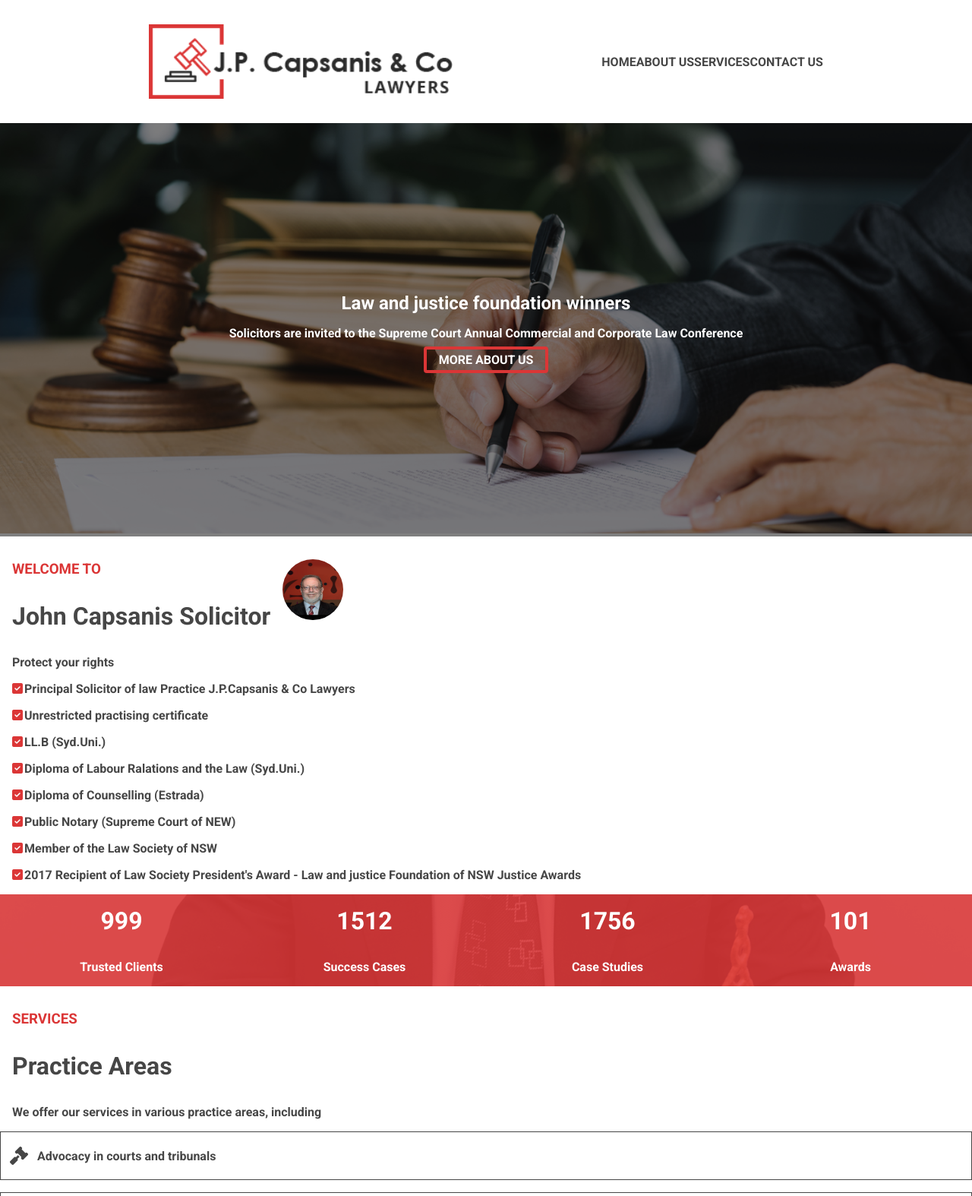
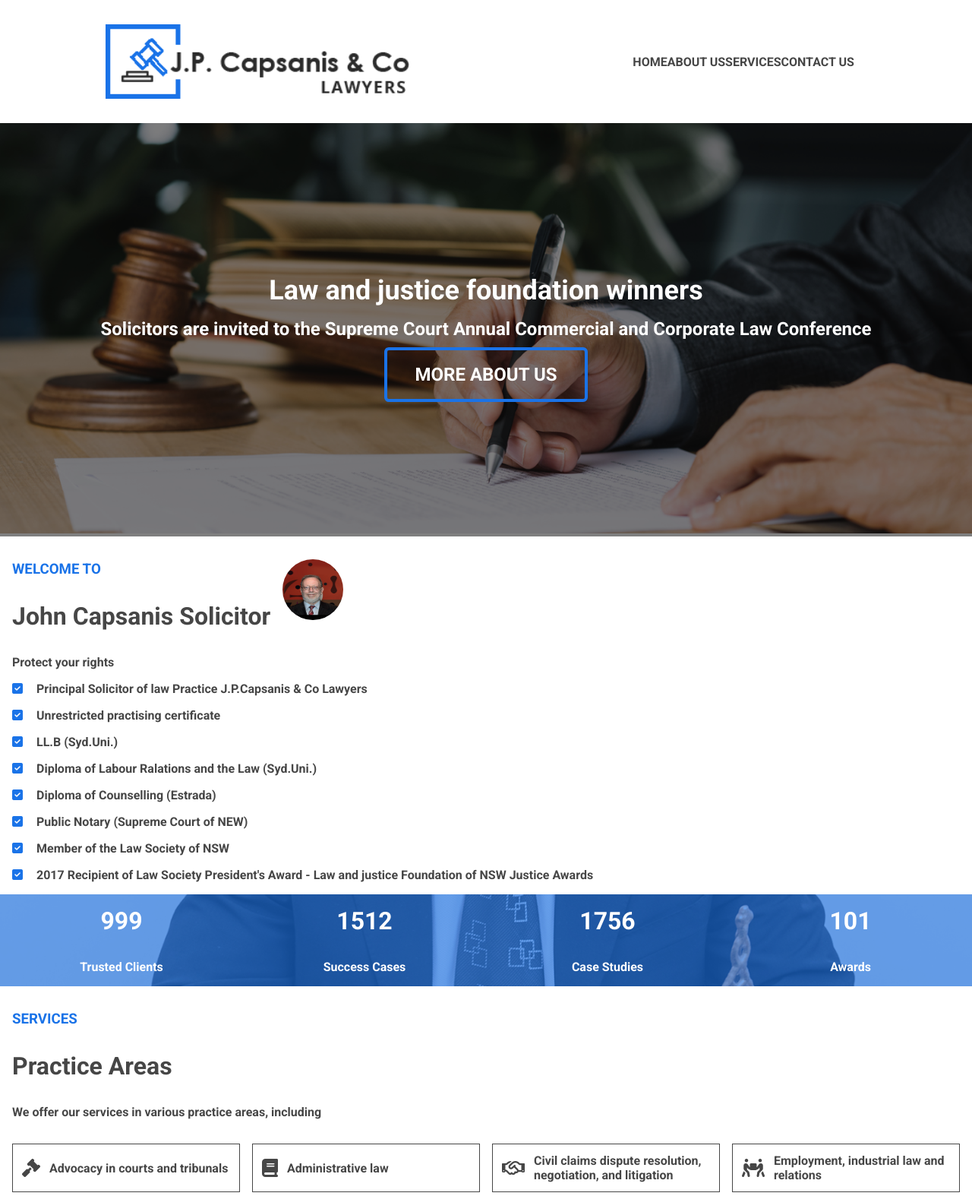
Before and after one commit to oikent/jcapsanis, a website: page views/index.html in a window 1280 px wide. Shown: the top 1574 px of the page at 76% size. Drawn offline with Linux system fonts and the light colour scheme.

Commit message:
changed logo, added animations

```diff
--- a/views/index.html
+++ b/views/index.html
@@ -1,5 +1,6 @@
 <!DOCTYPE html>
 <html lang="en">
+
 <head>
 	<meta charset="UTF-8" />
 	<meta http-equiv="X-UA-Compatible" content="IE=edge" />
@@ -7,20 +8,15 @@
 	<meta name="viewport" content="width=device-width, initial-scale=1.0" />
 	<link rel="stylesheet" href="style.css" />
 	<link rel="preconnect" href="https://fonts.gstatic.com" />
-		<link
-			href="https://fonts.googleapis.com/css2?family=Roboto:wght@400;700&display=swap"
-			rel="stylesheet"
-		/>
-		<script
-			src="https://kit.fontawesome.com/8711994a0f.js"
-			crossorigin="anonymous"
-		></script>
+	<link href="https://fonts.googleapis.com/css2?family=Roboto:wght@400;700&display=swap" rel="stylesheet" />
+	<script src="https://kit.fontawesome.com/8711994a0f.js" crossorigin="anonymous"></script>
 	<script src="script.js" defer></script>
 	<title>J.P.Capsanis & Co Lawyers</title>
 </head>
+
 <body>
 	<header class="header" id="home">
-			<img class="logo" src="images/logo2.png" alt="logo" />
+		<img class="logo" src="images/logo-blue.png" alt="logo" />
 		<nav class="nav">
 			<ul>
 				<li><a href="#home">HOME</a></li>
@@ -182,12 +178,7 @@
 
 				<iframe
 					src="https://www.google.com/maps/embed?pb=!1m18!1m12!1m3!1d3312.4066628791325!2d151.20291311568792!3d-33.87917908065346!2m3!1f0!2f0!3f0!3m2!1i1024!2i768!4f13.1!3m3!1m2!1s0x6b12ae2342b34291%3A0xb924eab82dc4892d!2sSuite%20406%2C%20Level%204%2F661%20George%20St%2C%20Haymarket%20NSW%202000!5e0!3m2!1sen!2sau!4v1622910177043!5m2!1sen!2sau"
-						width="600"
-						height="450"
-						style="border: 0"
-						allowfullscreen=""
-						loading="lazy"
-					></iframe>
+					width="600" height="450" style="border: 0" allowfullscreen="" loading="lazy"></iframe>
 			</article>
 		</div>
 	</section>
@@ -196,4 +187,5 @@
 		<p>Copyright 2020 © jcapsanislawyer.</p>
 	</footer>
 </body>
+
 </html>
--- a/views/script.js
+++ b/views/script.js
@@ -0,0 +1,17 @@
+const scrollbarPosition = 1200;
+const scrollbarPositionTablet = 900;
+const services = document.querySelector('.services');
+
+
+
+window.addEventListener('scroll', () => {
+    if (window.scrollY >= scrollbarPositionTablet && window.innerWidth > 359 && window.innerWidth < 1500) {
+        console.log('Tablet');
+        services.classList.add('animation');
+    }
+    else if (window.scrollY >= scrollbarPosition) {
+        console.log('Desktop and mobile')
+        services.classList.add('animation');
+
+    }
+})
--- a/views/style.css
+++ b/views/style.css
@@ -1,8 +1,53 @@
 :root {
 	--primary-clr: #464646;
-	--secondary-clr: #db3636;
-	--alt-clr: rgb(216, 216, 216);
+	--secondary-clr:#1A73E8;
+	--opaque:#1a73e8a1;
+	--alt-clr: #db3636;
 }
+/* animations */
+@keyframes slide-left-more {
+	0% {
+		transform:translate(-100%,-50%);
+		opacity: 0;
+	}
+	100% {
+		transform:translate(0,-50%);
+		opacity: 100%;
+	}
+}
+@keyframes slide-left {
+	0% {
+		transform:translateX(-100%);
+		opacity: 0;
+	}
+	100% {
+		transform:translateX(0);
+		opacity: 100%;
+	}
+}
+
+@keyframes slide-right {
+	0% {
+		transform:translateX(100%);
+		opacity: 0;
+	}
+	100% {
+		transform:translateX(0);
+		opacity: 100%;
+	}
+}
+
+@keyframes slide-up {
+	0% {
+		transform:translate(0,100%);
+		opacity: 0;
+	}
+	100% {
+		transform:translate(0,0);
+		opacity: 100%;
+	}
+}
+
 
 *,
 *::before,
@@ -47,17 +92,24 @@ h5 {
 }
 
 /* header */
+.header{
+	position:sticky;
+	top:0;
+	background-color: rgba(255, 255, 255, 0.877);
+	z-index: 99;
 
+}
 .logo {
-	width: 100%;
+	width: 70%;
 	max-width: 400px;
+	animation: slide-left 1s ease-out;
 }
 .nav ul {
 	display: flex;
-	justify-content: space-between;
+	justify-content: space-around;
 	list-style-type: none;
-	padding-top: 1rem;
-	padding-bottom: 1rem;
+	padding: 1rem;
+	animation: slide-right 1s ease-out;
 }
 
 .nav li a {
@@ -93,6 +145,8 @@ h5 {
 	min-height: 12rem;
 }
 
+
+
 .more {
 	color: #fff;
 	position: absolute;
@@ -100,17 +154,20 @@ h5 {
 	top: 50%;
 	width: 100%;
 	transform: translateY(-50%);
+	animation: slide-left-more 1s ease-out;
+}
+
+.more p {
+	margin-bottom:1rem;
 }
 /* jumps to about section */
 .more-btn {
 	font-weight: 900;
 	color: #fff;
-
 	font-weight: 700;
 	text-decoration: none;
-	margin: 1rem auto;
 	border: var(--secondary-clr) 4px solid;
-	padding: 0.25em 1em;
+	padding: 0.75em 1.5em;
 	border-radius: 0.25em;
 }
 
@@ -141,7 +198,7 @@ h5 {
 .check {
 	position: relative;
 	margin: 0 0 0 1rem;
-	padding: 0 0 1rem 1rem;
+	padding: 0 0 1rem 2rem;
 }
 
 .check::before {
@@ -156,7 +213,7 @@ h5 {
 
 /* count section */
 .counter {
-	background-image: url('/images/counterbackground.png');
+	background-image: url('/views/images/counterbackground.png');
 	background-attachment: fixed;
 	background-size: cover;
 	background-repeat: no-repeat;
@@ -166,7 +223,7 @@ h5 {
 	display: flex;
 	flex-wrap: wrap;
 	color: #fff;
-	background-color: #db3636e0;
+	background-color: var(--opaque);
 }
 
 .flex-item {
@@ -175,10 +232,17 @@ h5 {
 }
 
 /*  Services */
+
+.animation {
+	animation:slide-up 1s ease-in-out;
+}
+
+
 .grid-container {
+	margin: 1rem;
 	list-style-type: none;
 	display: grid;
-	grid-auto-flow: row;
+	grid-template-columns: repeat(auto-fill, minmax(260px, 1fr));
 	gap: 1em;
 }
 
@@ -196,9 +260,6 @@ h5 {
 }
 
 .grid-item i {
-	/* background-color: var(--alt-clr);
-	border: var(--alt-clr) 2px solid;
-	border-radius: 50%;*/
 	padding: 0.5em;
 	font-size: 1.5em;
 }
@@ -207,7 +268,7 @@ h5 {
 
 .contact {
 	color: #fff;
-	background-image: url('/images/extra.png');
+	background-image: url('/views/images/extra.png');
 	background-attachment: fixed;
 	background-size: cover;
 	background-repeat: no-repeat;
@@ -267,11 +328,18 @@ footer {
 	place-items: center;
 }
 
+/* below 450px */
+@media only screen and (max-width: 450px){
+	.more{
+		font-size: 80%;
+	}
+}
+
 /* desktop view */
-@media only screen and (min-width: 800px) {
+@media only screen and (min-width:800px) {
 	.header {
 		display: flex;
-		justify-content: space-evenly;
+		justify-content: space-around;
 		align-items: center;
 		margin: 2em auto;
 	}
@@ -280,8 +348,8 @@ footer {
 		list-style-type: none;
 	}
 
-	/* .more {
+	.more {
 		font-size: 150%;
 		top: 50%;
-	} */
+	}
 }
```
Also changed, not shown: views/images/logo-blue.png (added), 1 other file. Lines whose indentation alone changed are shown as unchanged.
